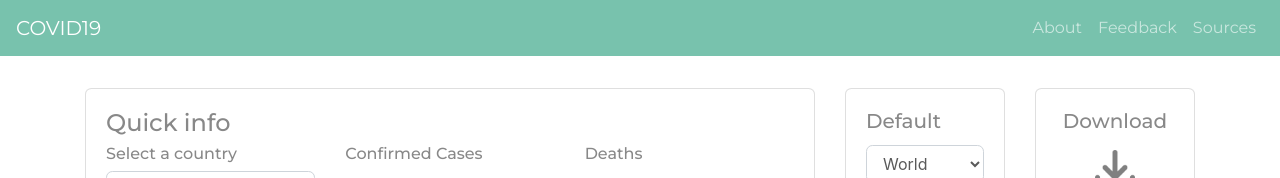
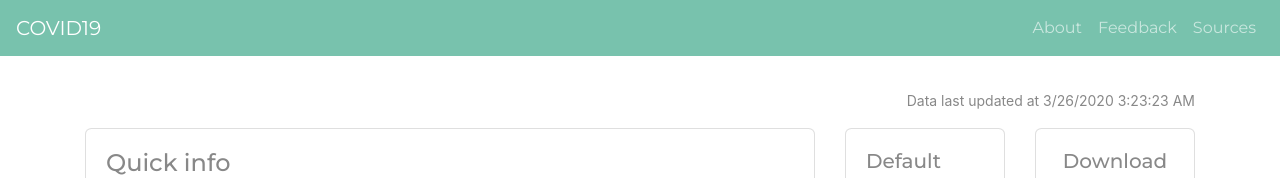
Before and after one commit to spoo-bar/covid19-grapher, a Vue app: page /#/ in a window 1280 px wide. Shown: the top 178 px of the page. Built offline with nearby package versions, Linux system fonts and the light colour scheme.

Commit message:
Adding last updated time

```diff
--- /dev/null
+++ b/src/components/LastUpdateTime.vue
@@ -0,0 +1,31 @@
+<template>
+  <div class="last-update-time">
+    <p class="text-right"><small>Data last updated at {{ data.LastUpdateTime | toLocaleDateString }} {{ data.LastUpdateTime | toLocaleTimeString }}</small></p>
+  </div>
+</template>
+
+<script>
+import Data from "../assets/data.json";
+
+export default {
+  name: "LastUpdateTime",
+  data() {
+    return {
+      data: Data
+    };
+  },
+  filters: {
+    toLocaleDateString(date) {
+      return new Date(date).toLocaleDateString();
+    },
+    toLocaleTimeString(date) {
+      return new Date(date).toLocaleTimeString();
+    }
+  }
+};
+</script>
+
+<!-- Add "scoped" attribute to limit CSS to this component only -->
+<style scoped>
+
+</style>
--- a/src/views/Home.vue
+++ b/src/views/Home.vue
@@ -1,5 +1,6 @@
 <template>
   <div class="home">
+    <LastUpdateTime />
     <div class="row">
       <div class="col-lg-8">
         <div class="card">
@@ -70,6 +71,7 @@ import NewCasesChart from "@/components/NewCasesChart.vue";
 import CompareCountriesChart from "@/components/CompareCountriesChart.vue";
 import QuickCountry from "@/components/QuickCountry.vue";
 import SetCountryDefault from "@/components/SetCountryDefault.vue";
+import LastUpdateTime from "@/components/LastUpdateTime.vue";
 
 export default {
   name: "Home",
@@ -77,7 +79,8 @@ export default {
     NewCasesChart,
     CompareCountriesChart,
     QuickCountry,
-    SetCountryDefault
+    SetCountryDefault,
+    LastUpdateTime
   }
 };
 </script>
```
